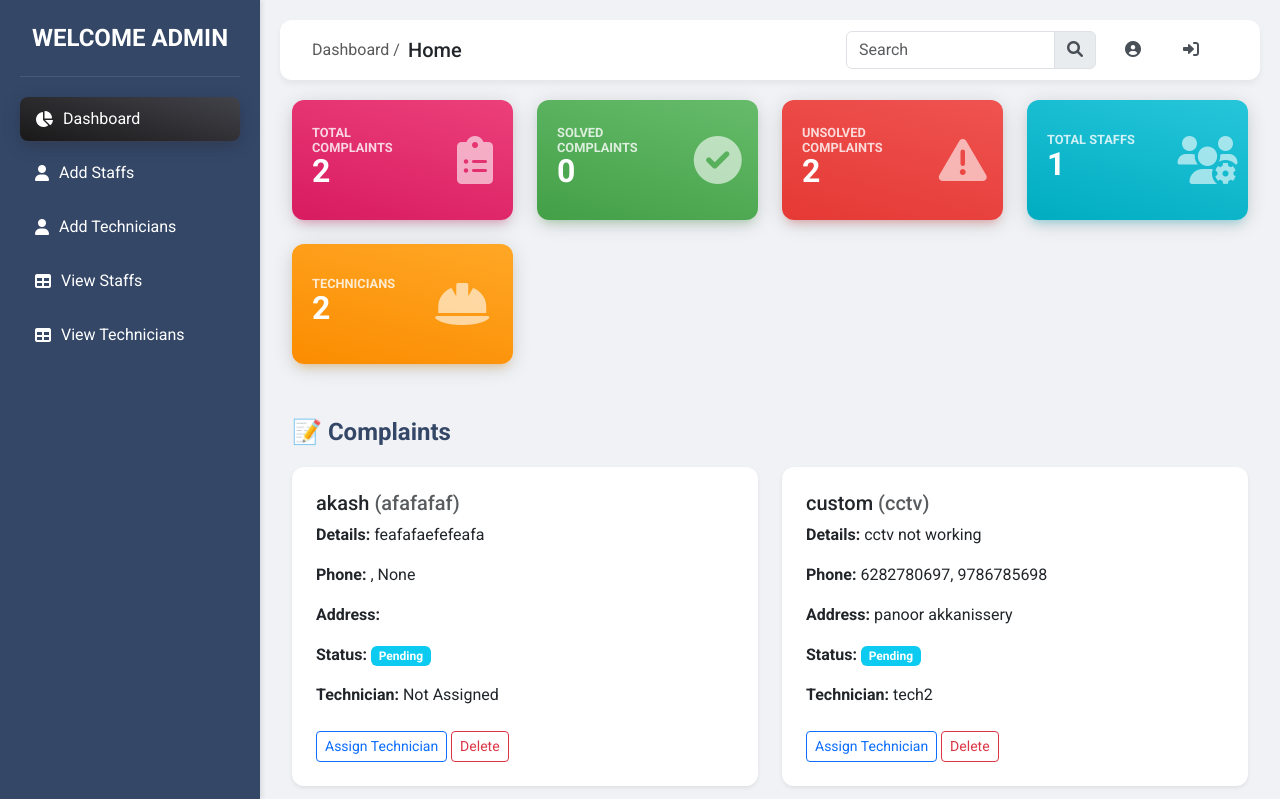
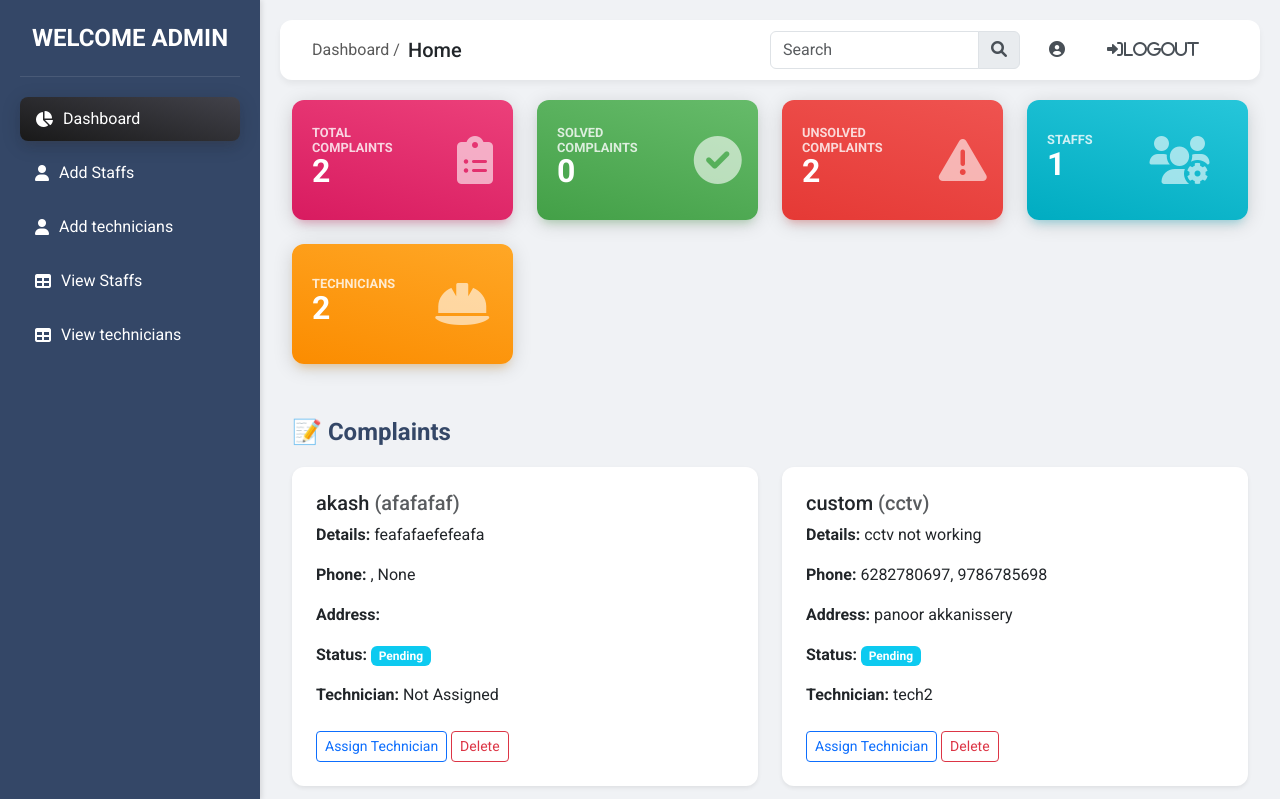
Before and after one commit to akasha17/complaint-management, a Django app: page /admin-dashboard/ in a window 1280 px wide. Shown: the top 799 px of the page. Run offline with Django 5.2, Linux system fonts and the light colour scheme; a user stored in the database is signed in; data comes from the database, SQL or seed files in the repository.

Commit message:
admin_dashboard.html

```diff
--- a/cm/cmapp/templates/admin/admin_dashboard.html
+++ b/cm/cmapp/templates/admin/admin_dashboard.html
@@ -6,7 +6,7 @@
     <title>Admin Dashboard</title>
     <meta name="viewport" content="width=device-width, initial-scale=1">
     <link href="https://cdn.jsdelivr.net/npm/bootstrap@5.3.3/dist/css/bootstrap.min.css" rel="stylesheet">
-    <link href="{% static 'css/adminstyle.css' %}" rel="stylesheet"> {# Using adminstyle.css as per your provided path #}
+    <link href="{% static 'css/adminstyle.css' %}" rel="stylesheet">
     <link rel="stylesheet" href="https://cdnjs.cloudflare.com/ajax/libs/font-awesome/6.0.0-beta3/css/all.min.css">
     <link href="https://fonts.googleapis.com/css2?family=Roboto:wght@300;400;500;700&display=swap" rel="stylesheet">
 </head>
@@ -32,19 +32,19 @@
                 <li>
                     <a href="{% url 'add_technician' %}">
                         <i class="fas fa-user"></i>
-                        Add Technicians
+                        Add technicians
                     </a>
                 </li>
                  <li>
-                    <a href="#"> {# Placeholder for View Staffs URL #}
+                    <a href="">
                         <i class="fas fa-table"></i>
                         View Staffs
                     </a>
                 </li>
                  <li>
-                    <a href="#"> {# Placeholder for View Technicians URL #}
+                    <a href="">
                         <i class="fas fa-table"></i>
-                        View Technicians
+                        View technicians
                     </a>
                 </li>
             </ul>
@@ -64,7 +64,9 @@
                                 <button class="btn btn-outline-secondary" type="button"><i class="fas fa-search"></i></button>
                             </div>
                             <a href="#" class="btn btn-link text-dark me-3"><i class="fas fa-user-circle"></i></a>
-                            <a href="{% url 'logout' %}" class="btn btn-link text-dark me-3"><i class="fas fa-sign-in-alt"></i></a>
+                             <!-- <a href="#" class="btn btn-link text-dark"><i class="fas fa-cog"></i></a> -->
+                            <a href="{% url 'logout' %}" class="btn btn-link text-dark me-3"><i class="fas fa-sign-in-alt">Logout</i></a>
+
                         </div>
                     </div>
                 </div>
@@ -133,7 +135,7 @@
                             <div class="card-body">
                                 <div class="row align-items-center">
                                     <div class="col-8">
-                                        <h5 class="card-title text-uppercase mb-0">Total Staffs</h5>
+                                        <h5 class="card-title text-uppercase mb-0">Staffs</h5>
                                         <h2 class="card-text">{{ staff|length }}</h2>
                                     </div>
                                     <div class="col-4 text-end">
@@ -232,5 +234,6 @@
     </div>
 
     <script src="https://cdn.jsdelivr.net/npm/bootstrap@5.3.3/dist/js/bootstrap.bundle.min.js"></script>
+    {# Removed Chart.js and chart-related scripts #}
 </body>
 </html>
```
